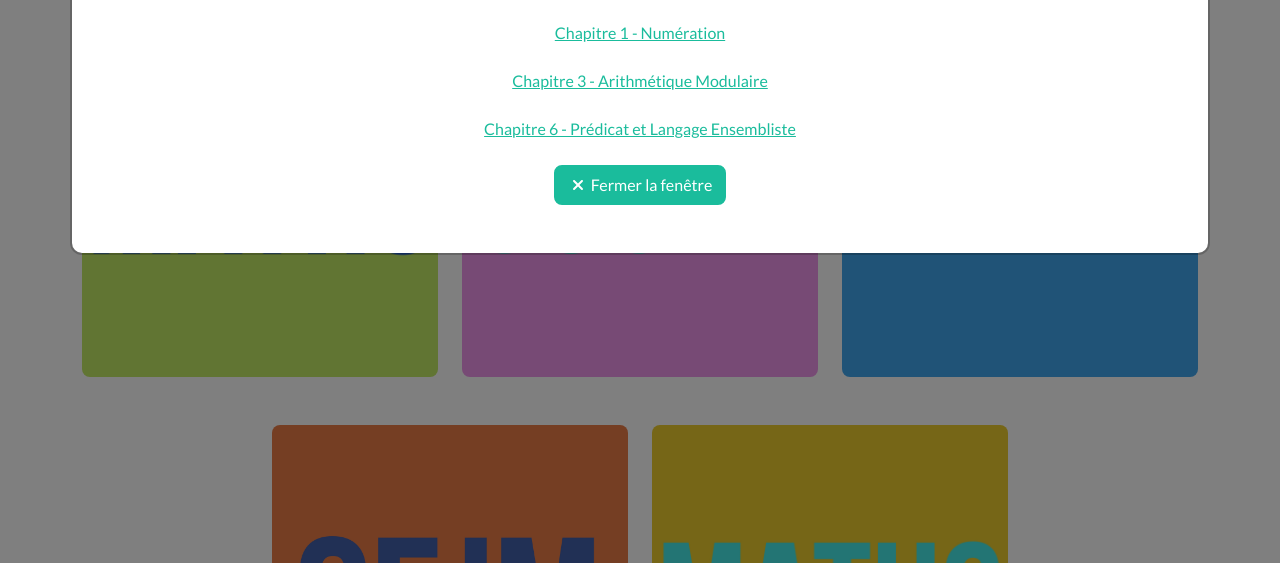
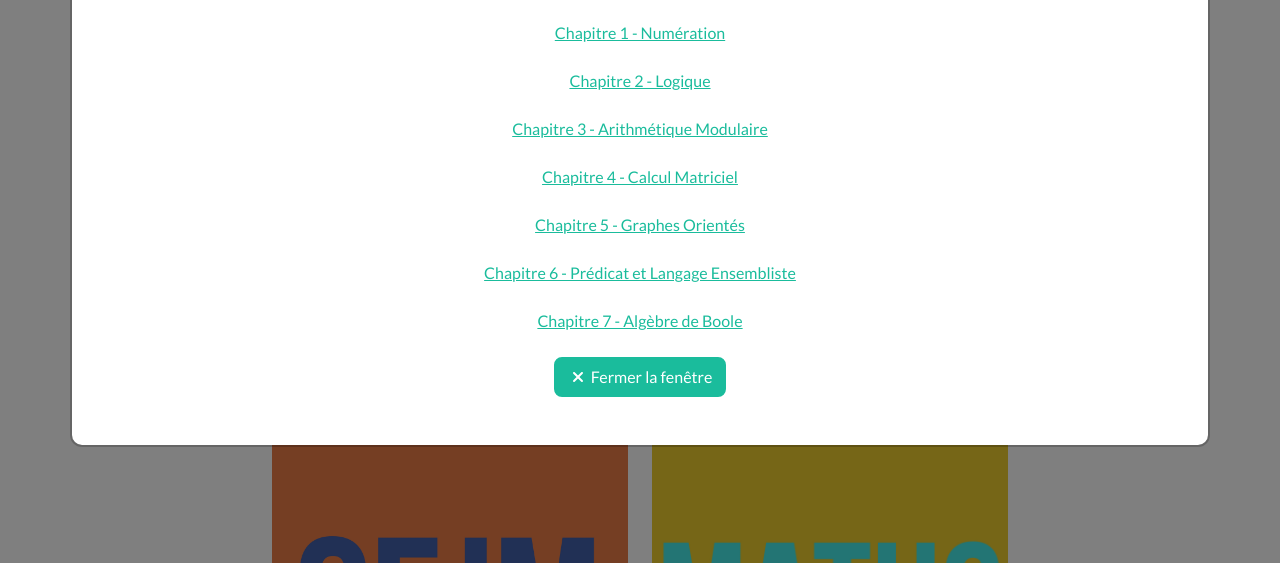
Before and after one commit to AFelix20100/SIO-SHARE, a website: page index.html in a window 1280 px wide. Both pictures are taken after a click on the element 260 px from the left and 942 px from the top of the page. Shown: the part 743-1306 px from the top of the page. Drawn offline with nearby package versions, Linux system fonts and the light colour scheme; files that its build step writes are made by us from their sources.

Commit message:
commit 5

```diff
--- a/index.html
+++ b/index.html
@@ -125,8 +125,12 @@
                                     </div>
                                     <!-- Portfolio Modal - Text-->
                                     <p class="mb-4"><a href="dist/assets/fichiers/maths/numeration.pdf" download>Chapitre 1 - Numération</a></p>
+                                    <p class="mb-4"><a href="dist/assets/fichiers/maths/logique.pdf" download>Chapitre 2 - Logique</a></p>
                                     <p class="mb-4"><a href="dist/assets/fichiers/maths/arithmetique.pdf" download>Chapitre 3 - Arithmétique Modulaire</a></p>
+                                    <p class="mb-4"><a href="dist/assets/fichiers/maths/calcul_matriciel.pdf" download>Chapitre 4 - Calcul Matriciel</a></p>
+                                    <p class="mb-4"><a href="dist/assets/fichiers/maths/algebre_de_boole.pdf" download>Chapitre 5 - Graphes Orientés</a></p>
                                     <p class="mb-4"><a href="dist/assets/fichiers/maths/predicat_et_langage_ensembliste.pdf" download>Chapitre 6 - Prédicat et Langage Ensembliste</a></p>
+                                    <p class="mb-4"><a href="dist/assets/fichiers/maths/algebre_de_boole.pdf" download>Chapitre 7 - Algèbre de Boole</a></p>
                                     <button class="btn btn-primary" data-bs-dismiss="modal">
                                         <i class="fas fa-xmark fa-fw"></i>
                                         Fermer la fenêtre
```
Also changed, not shown: 4 other files.
